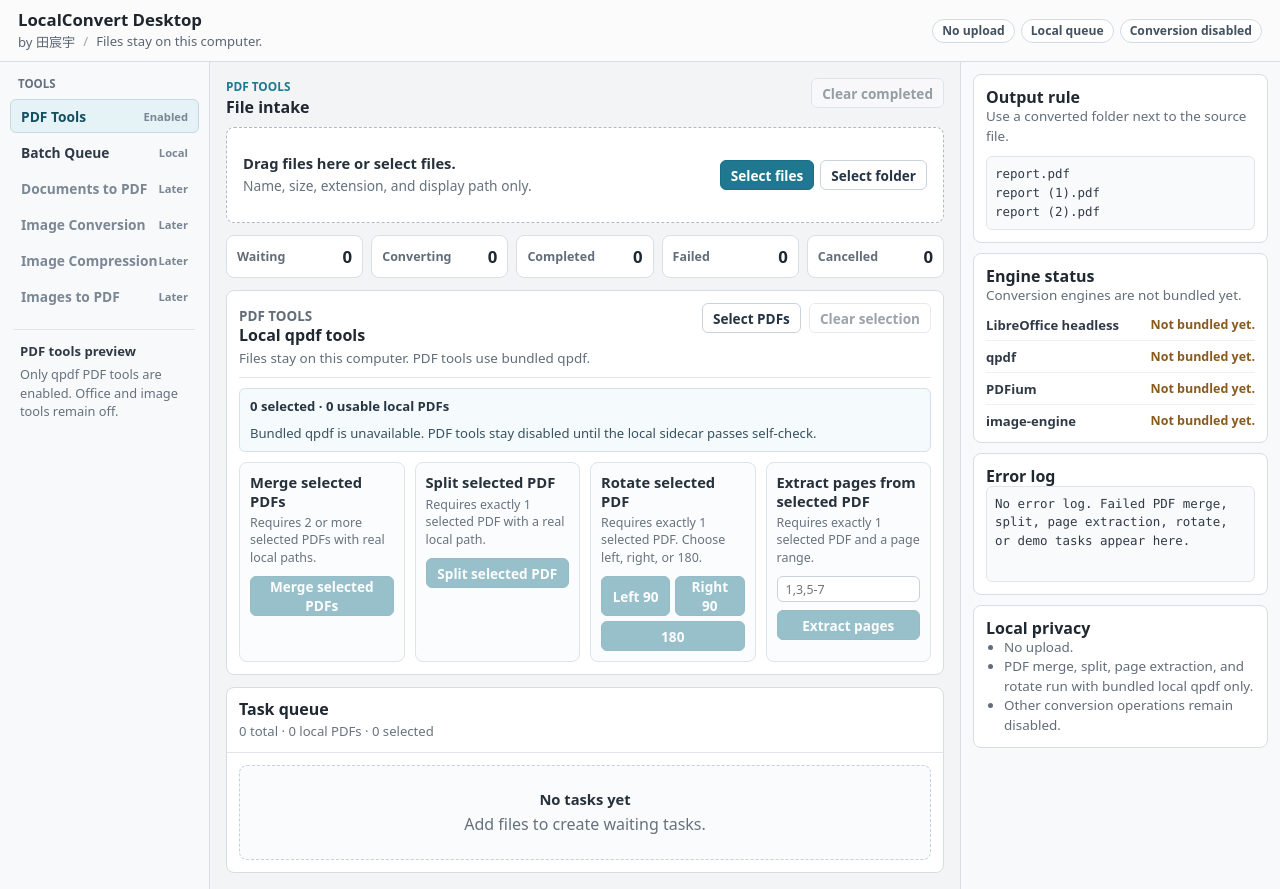
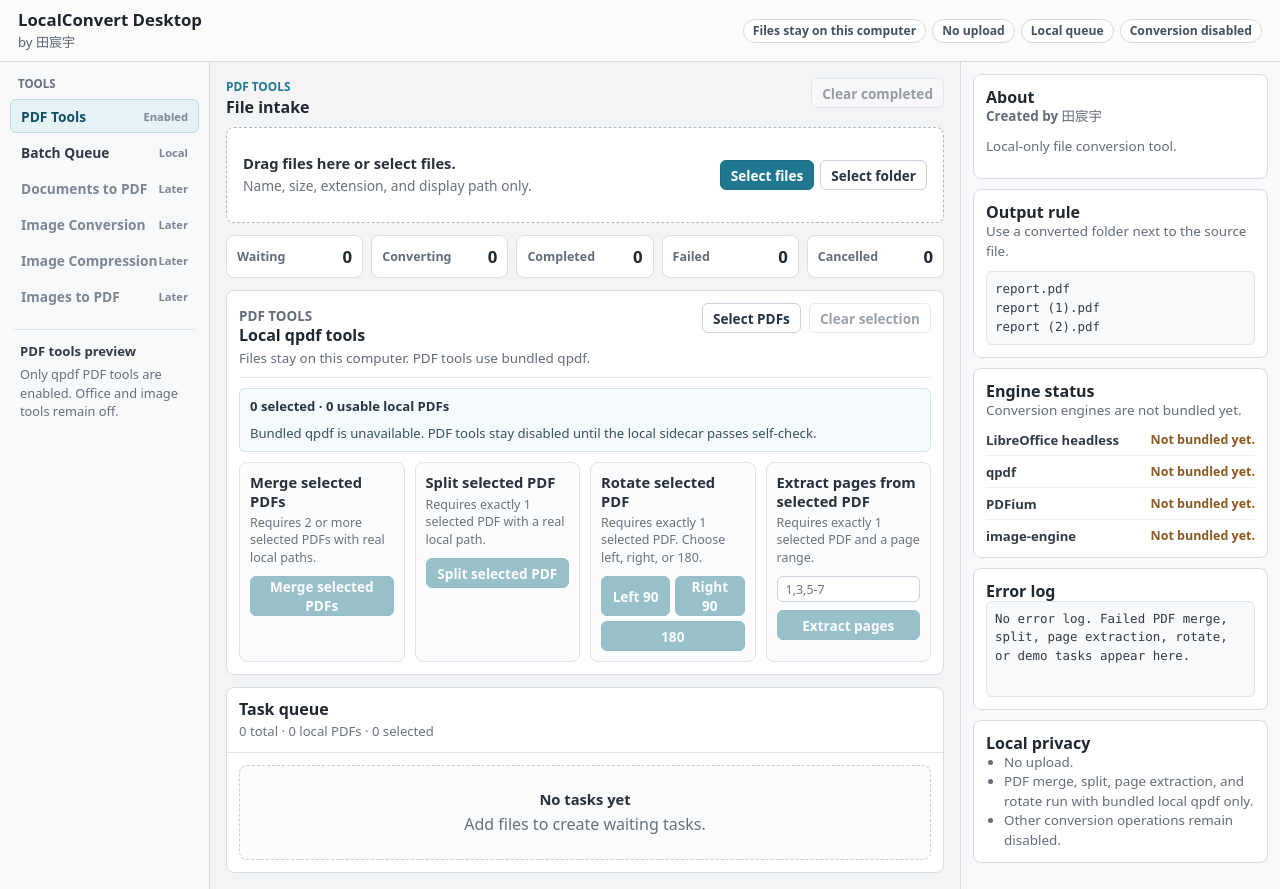
Before and after one commit to 1373878757-ux/localconvert-desktop, a React (Vite) app: page / in a window 1280 px wide. Built offline with nearby package versions, Linux system fonts and the light colour scheme.

Commit message:
Add visible creator attribution

```diff
--- a/src/App.tsx
+++ b/src/App.tsx
@@ -823,12 +823,10 @@
       <header className="top-bar">
         <div className="app-title">
           <h1>LocalConvert Desktop</h1>
-          <p>
-            <span>by 田宸宇</span>
-            <span>Files stay on this computer.</span>
-          </p>
+          <p>by 田宸宇</p>
         </div>
         <div className="privacy-status" aria-label="Local privacy status">
+          <span>Files stay on this computer</span>
           <span>No upload</span>
           <span>Local queue</span>
           <span>
@@ -1138,6 +1136,14 @@
 
         <aside className="inspector" aria-label="Inspector">
           <section className="inspector-card">
+            <h2>About</h2>
+            <p>
+              <strong>Created by 田宸宇</strong>
+            </p>
+            <p>Local-only file conversion tool.</p>
+          </section>
+
+          <section className="inspector-card">
             <h2>Output rule</h2>
             <p>Use a converted folder next to the source file.</p>
             <pre>{outputNameExample.join("\n")}</pre>
--- a/src/styles.css
+++ b/src/styles.css
@@ -107,18 +107,9 @@
 }
 
 .app-title p {
-  display: flex;
-  flex-wrap: wrap;
-  gap: 8px;
   margin: 0;
   color: #5b6672;
   font-size: 0.82rem;
-}
-
-.app-title p span + span::before {
-  content: "/";
-  margin-right: 8px;
-  color: #9aa4af;
 }
 
 .privacy-status {
```
